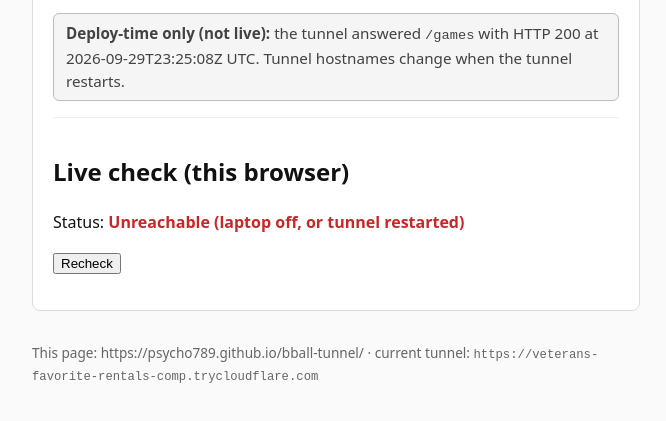
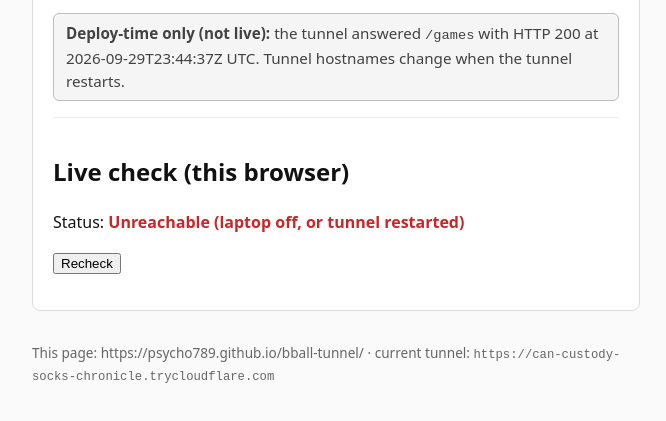
Before and after one commit to psycho789/bball-tunnel, a plain HTML site: page index.html in a window 1280 px wide. Shown: the part 369-790 px from the top of the page, 304-970 px from the left. Drawn offline with Linux system fonts and the light colour scheme; no server answers.

Commit message:
deploy: 2026-09-29T23:44:37Z

```diff
--- a/index.html
+++ b/index.html
@@ -27,13 +27,13 @@
     <p>An NBA win-probability model, charted play by play against Kalshi's live market price:
       15,098 games from 2015-16 to 2025-26, 1,445 of them with Kalshi prices.</p>
     <p class="links">
-      <a href="https://veterans-favorite-rentals-comp.trycloudflare.com/games" target="_blank" rel="noopener noreferrer">Games: model vs market</a>
-      <a href="https://veterans-favorite-rentals-comp.trycloudflare.com/research" target="_blank" rel="noopener noreferrer">Research: the models</a>
+      <a href="https://can-custody-socks-chronicle.trycloudflare.com/games" target="_blank" rel="noopener noreferrer">Games: model vs market</a>
+      <a href="https://can-custody-socks-chronicle.trycloudflare.com/research" target="_blank" rel="noopener noreferrer">Research: the models</a>
     </p>
     <p class="badge warn">Read-only share from a laptop: it is only up while that laptop is on. The backtest
       profit figures on the Money page are under review (a fill-timing issue), so start with Games.</p>
     <p class="badge meta"><strong>Deploy-time only (not live):</strong> the tunnel answered <code>/games</code>
-      with HTTP 200 at 2026-09-29T23:25:08Z UTC. Tunnel hostnames change when the tunnel restarts.</p>
+      with HTTP 200 at 2026-09-29T23:44:37Z UTC. Tunnel hostnames change when the tunnel restarts.</p>
     <div class="live">
       <h2>Live check (this browser)</h2>
       <p class="pending" id="hint">Checking…</p>
@@ -42,11 +42,11 @@
     </div>
   </div>
   <footer>
-    <p>This page: https://psycho789.github.io/bball-tunnel/ · current tunnel: <code>https://veterans-favorite-rentals-comp.trycloudflare.com</code></p>
+    <p>This page: https://psycho789.github.io/bball-tunnel/ · current tunnel: <code>https://can-custody-socks-chronicle.trycloudflare.com</code></p>
   </footer>
   <script>
 (function () {
-  const WEB = "https://veterans-favorite-rentals-comp.trycloudflare.com";
+  const WEB = "https://can-custody-socks-chronicle.trycloudflare.com";
 
   function setWeb(text, ok) {
     const el = document.getElementById("live-web");
```
